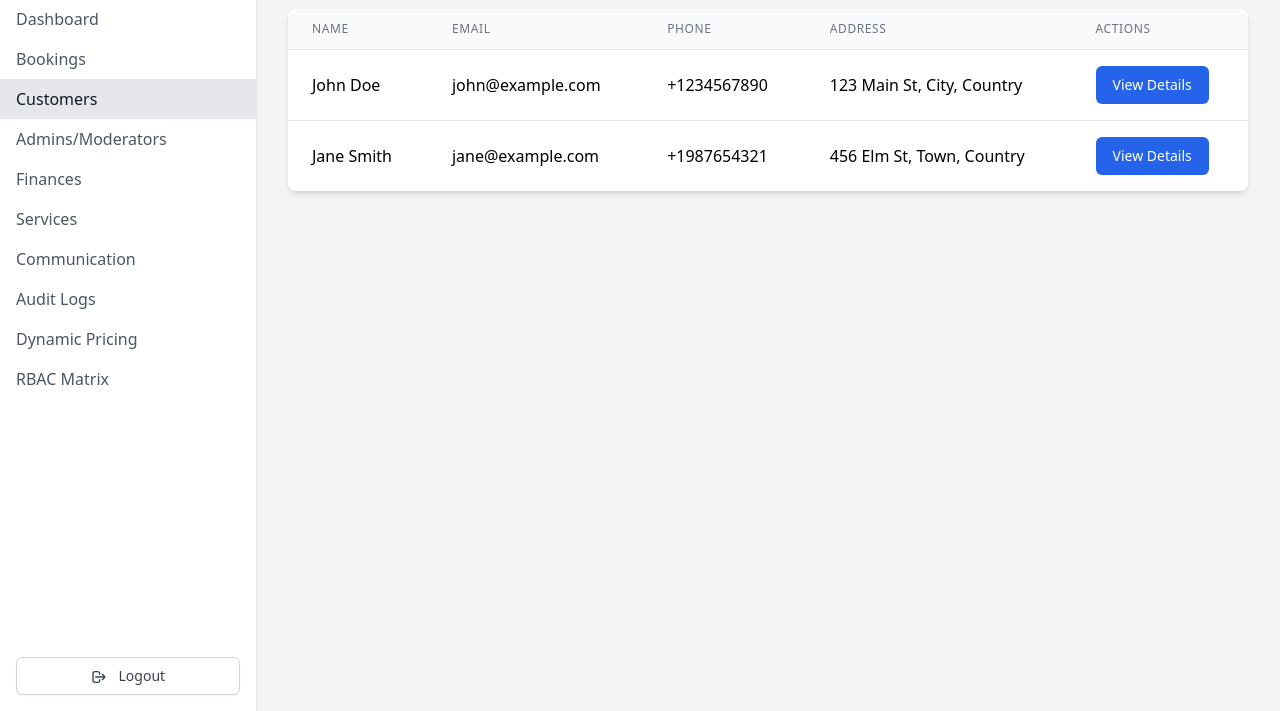
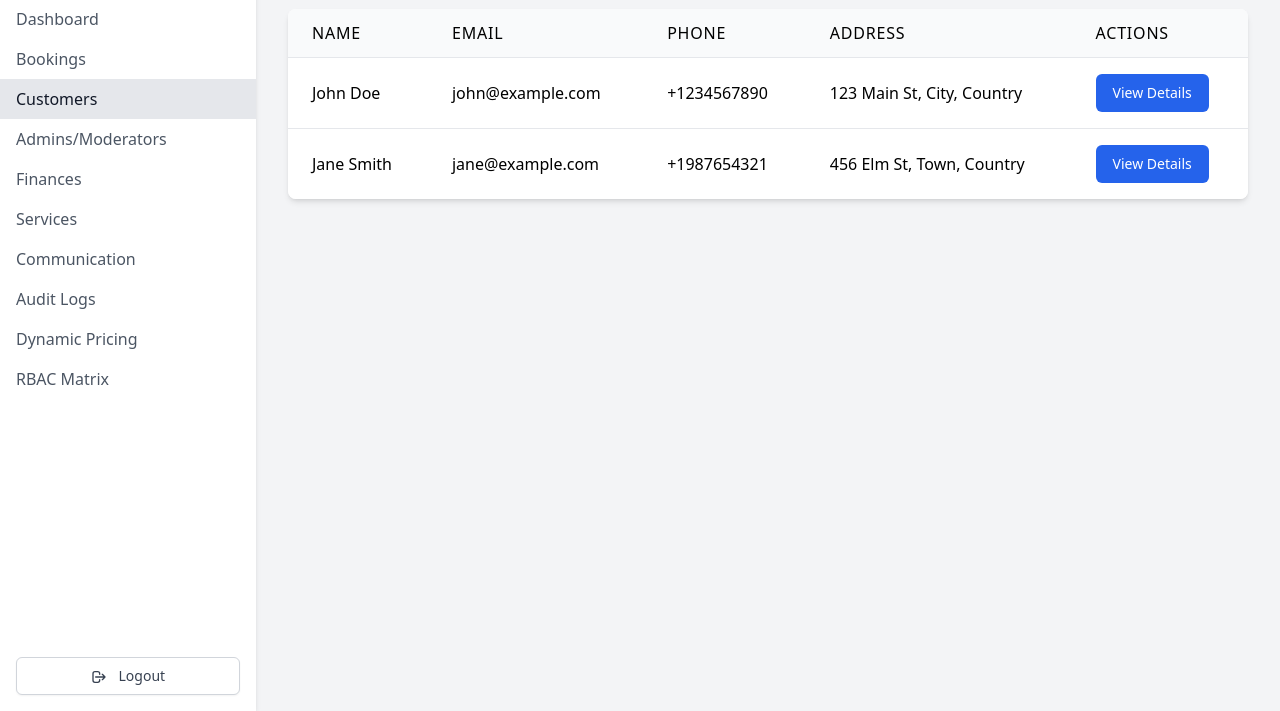
Before and after one commit to Darrren8533/Hello, a plain HTML site: page CAMS-Owner/customerDetails.html in a window 1280 px wide. Shown: the part 89-800 px from the top of the page. Drawn offline with nearby package versions, Linux system fonts and the light colour scheme.

Commit message:
Update customerDetails.html

```diff
--- a/CAMS-Owner/customerDetails.html
+++ b/CAMS-Owner/customerDetails.html
@@ -68,11 +68,11 @@
                 <table class="min-w-full divide-y divide-gray-200">
                     <thead class="bg-gray-50">
                         <tr>
-                            <th scope="col" class="px-6 py-3 text-left text-xs font-medium text-gray-500 uppercase tracking-wider">Name</th>
-                            <th scope="col" class="px-6 py-3 text-left text-xs font-medium text-gray-500 uppercase tracking-wider">Email</th>
-                            <th scope="col" class="px-6 py-3 text-left text-xs font-medium text-gray-500 uppercase tracking-wider">Phone</th>
-                            <th scope="col" class="px-6 py-3 text-left text-xs font-medium text-gray-500 uppercase tracking-wider">Address</th>
-                            <th scope="col" class="px-6 py-3 text-left text-xs font-medium text-gray-500 uppercase tracking-wider">Actions</th>
+                            <th scope="col" class="px-6 py-3 text-left text-md font-medium text-black-500 uppercase tracking-wider">Name</th>
+                            <th scope="col" class="px-6 py-3 text-left text-md font-medium text-black-500 uppercase tracking-wider">Email</th>
+                            <th scope="col" class="px-6 py-3 text-left text-md font-medium text-black-500 uppercase tracking-wider">Phone</th>
+                            <th scope="col" class="px-6 py-3 text-left text-md font-medium text-black-500 uppercase tracking-wider">Address</th>
+                            <th scope="col" class="px-6 py-3 text-left text-md font-medium text-black-500 uppercase tracking-wider">Actions</th>
                         </tr>
                     </thead>
                     <tbody class="bg-white divide-y divide-gray-200">
```
